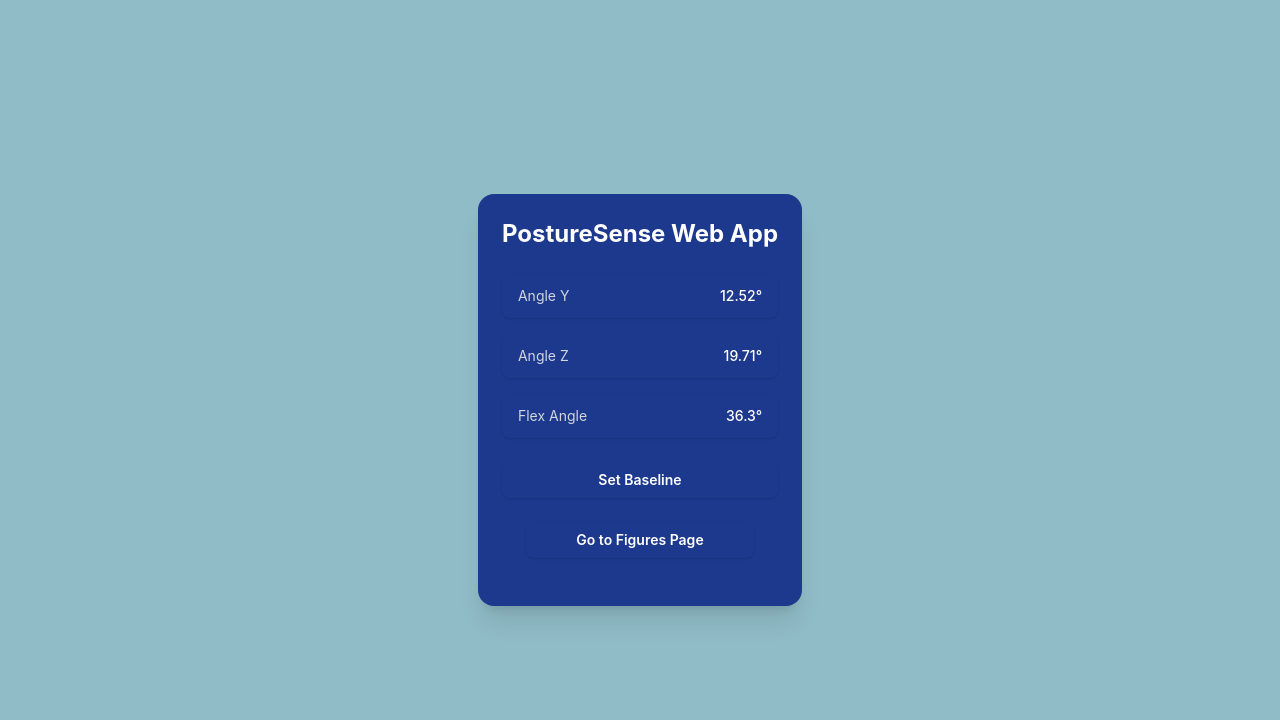
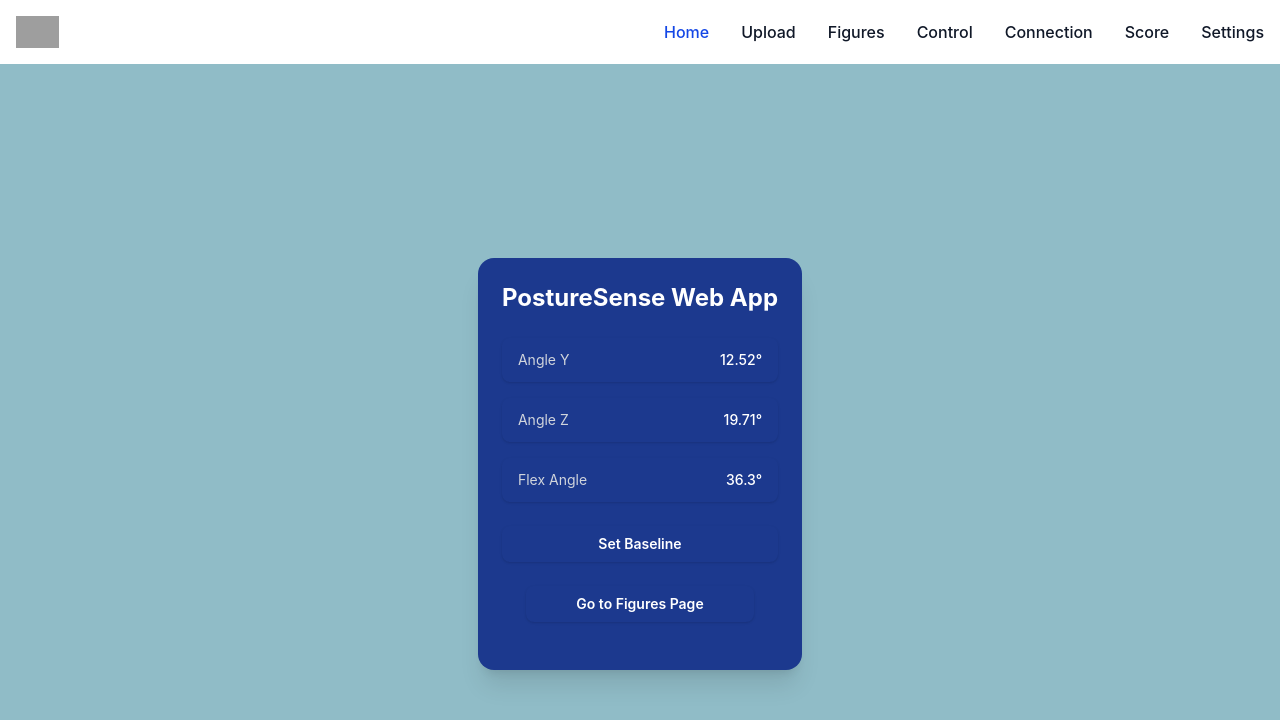
Before and after one commit to JermainePasion/AI-GYB, a React (Vite) app in the folder frontend/: page /home in a window 1280 px wide. Shown: the top 720 px of the page. Built offline with nearby package versions, Linux system fonts and the light colour scheme; grey boxes are pictures that could not be loaded.

Commit message:
basic navbar  and dashboard layout

```diff
--- /dev/null
+++ b/frontend/src/layouts/DashboardLayout.jsx
@@ -0,0 +1,24 @@
+import React from 'react'
+import Navbar from './Navbar';
+
+const DashboardLayout = ({children}) => {
+
+
+  return (
+    <div className=''>
+        <Navbar />
+
+            <div className='flex'>
+                <div className='hidden lg:block'>
+                </div>
+
+                <div className='grow mx-5'>
+                {children}
+                </div>
+            </div>
+
+    </div>
+  )
+}
+
+export default DashboardLayout
--- /dev/null
+++ b/frontend/src/layouts/Navbar.jsx
@@ -0,0 +1,50 @@
+import React from 'react'
+
+function Navbar() {
+  return (
+
+
+<nav class="bg-white border-gray-200 dark:bg-gray-900">
+  <div class="max-w-screen-xl flex flex-wrap items-center justify-between mx-auto p-4">
+    <a href="/home" class="flex items-center space-x-3 rtl:space-x-reverse">
+        <img src="https://flowbite.com/docs/images/logo.svg" class="h-8" alt="Flowbite Logo" />
+        <span class="self-center text-2xl font-semibold whitespace-nowrap dark:text-white">Flowbite</span>
+    </a>
+    <button data-collapse-toggle="navbar-default" type="button" class="inline-flex items-center p-2 w-10 h-10 justify-center text-sm text-gray-500 rounded-lg md:hidden hover:bg-gray-100 focus:outline-none focus:ring-2 focus:ring-gray-200 dark:text-gray-400 dark:hover:bg-gray-700 dark:focus:ring-gray-600" aria-controls="navbar-default" aria-expanded="false">
+        <span class="sr-only">Open main menu</span>
+        <svg class="w-5 h-5" aria-hidden="true" xmlns="http://www.w3.org/2000/svg" fill="none" viewBox="0 0 17 14">
+            <path stroke="currentColor" stroke-linecap="round" stroke-linejoin="round" stroke-width="2" d="M1 1h15M1 7h15M1 13h15"/>
+        </svg>
+    </button>
+    <div class="hidden w-full md:block md:w-auto" id="navbar-default">
+      <ul class="font-medium flex flex-col p-4 md:p-0 mt-4 border border-gray-100 rounded-lg bg-gray-50 md:flex-row md:space-x-8 rtl:space-x-reverse md:mt-0 md:border-0 md:bg-white dark:bg-gray-800 md:dark:bg-gray-900 dark:border-gray-700">
+        <li>
+          <a href="/home" class="block py-2 px-3 text-white bg-blue-700 rounded-sm md:bg-transparent md:text-blue-700 md:p-0 dark:text-white md:dark:text-blue-500" aria-current="page">Home</a>
+        </li>
+        <li>
+          <a href="/upload" class="block py-2 px-3 text-gray-900 rounded-sm hover:bg-gray-100 md:hover:bg-transparent md:border-0 md:hover:text-blue-700 md:p-0 dark:text-white md:dark:hover:text-blue-500 dark:hover:bg-gray-700 dark:hover:text-white md:dark:hover:bg-transparent">Upload</a>
+        </li>
+        <li>
+          <a href="/figures" class="block py-2 px-3 text-gray-900 rounded-sm hover:bg-gray-100 md:hover:bg-transparent md:border-0 md:hover:text-blue-700 md:p-0 dark:text-white md:dark:hover:text-blue-500 dark:hover:bg-gray-700 dark:hover:text-white md:dark:hover:bg-transparent">Figures</a>
+        </li>
+        <li>
+          <a href="/control" class="block py-2 px-3 text-gray-900 rounded-sm hover:bg-gray-100 md:hover:bg-transparent md:border-0 md:hover:text-blue-700 md:p-0 dark:text-white md:dark:hover:text-blue-500 dark:hover:bg-gray-700 dark:hover:text-white md:dark:hover:bg-transparent">Control</a>
+        </li>
+        <li>
+          <a href="/connection" class="block py-2 px-3 text-gray-900 rounded-sm hover:bg-gray-100 md:hover:bg-transparent md:border-0 md:hover:text-blue-700 md:p-0 dark:text-white md:dark:hover:text-blue-500 dark:hover:bg-gray-700 dark:hover:text-white md:dark:hover:bg-transparent">Connection</a>
+        </li>
+        <li>
+          <a href="/score" class="block py-2 px-3 text-gray-900 rounded-sm hover:bg-gray-100 md:hover:bg-transparent md:border-0 md:hover:text-blue-700 md:p-0 dark:text-white md:dark:hover:text-blue-500 dark:hover:bg-gray-700 dark:hover:text-white md:dark:hover:bg-transparent">Score</a>
+        </li>
+        <li>
+          <a href="/settings" class="block py-2 px-3 text-gray-900 rounded-sm hover:bg-gray-100 md:hover:bg-transparent md:border-0 md:hover:text-blue-700 md:p-0 dark:text-white md:dark:hover:text-blue-500 dark:hover:bg-gray-700 dark:hover:text-white md:dark:hover:bg-transparent">Settings</a>
+        </li>
+      </ul>
+    </div>
+  </div>
+</nav>
+
+  )
+}
+
+export default Navbar
--- a/frontend/src/screens/AuthScreen.jsx
+++ b/frontend/src/screens/AuthScreen.jsx
@@ -62,7 +62,7 @@ export default function AuthScreen() {
   };
 
   return (
-    <div className="min-h-screen flex items-center justify-center bg-gray-100 px-4">
+    <div className="min-h-screen flex items-center justify-center bg-background px-4">
       <div className="max-w-md w-full bg-white p-8 rounded shadow-md">
         <div className="mb-6 flex justify-center space-x-4">
           <button
@@ -130,7 +130,7 @@ export default function AuthScreen() {
               value={formData.password}
               onChange={handleChange}
               required
-              className="w-full border border-gray-300 text-black rounded px-3 py-2 text-black focus:outline-none focus:ring-2 focus:ring-[#A4CCD9]"
+              className="w-full border border-gray-300 rounded px-3 py-2 text-black focus:outline-none focus:ring-2 focus:ring-[#A4CCD9]"
             />
           </div>
 
--- a/frontend/src/screens/ConnectionScreen.jsx
+++ b/frontend/src/screens/ConnectionScreen.jsx
@@ -1,8 +1,11 @@
 import React from 'react'
+import DashboardLayout from '../layouts/DashboardLayout'
 
 function ConnectionScreen() {
   return (
-    <div>ConnectionScreen</div>
+    <DashboardLayout>
+      <div>ConnectionScreen</div>
+    </DashboardLayout>
   )
 }
 
--- a/frontend/src/screens/ControlScreen.jsx
+++ b/frontend/src/screens/ControlScreen.jsx
@@ -1,8 +1,11 @@
 import React from 'react'
+import DashboardLayout from '../layouts/DashboardLayout'
 
 function ControlScreen() {
   return (
-    <div>ControlScreen</div>
+    <DashboardLayout>
+      <div>ControlScreen</div>
+    </DashboardLayout>
   )
 }
 
--- a/frontend/src/screens/HomeScreen.jsx
+++ b/frontend/src/screens/HomeScreen.jsx
@@ -1,6 +1,7 @@
 import { useEffect, useState } from 'react';
 import axios from 'axios';
 import { useNavigate } from 'react-router-dom';
+import DashboardLayout from '../layouts/DashboardLayout';
 
 const ESP_IP = '192.168.100.66';
 const BACKEND_IP = '192.168.100.8';
@@ -64,7 +65,7 @@ function HomeScreen() {
     navigate('/figures');
   };
  const DataCard = ({ label, value }) => (
-  <div className="flex justify-between items-center bg-background px-4 py-3 rounded-lg shadow-sm text-sm">
+  <div className="flex justify-between items-center bg-background  px-4 py-3 rounded-lg shadow-sm text-sm">
     <span className="text-gray-300">{label}</span>
     <span className="font-medium">{value}</span>
   </div>
@@ -72,7 +73,7 @@ function HomeScreen() {
 
 
   return (
-
+    <DashboardLayout>
       <div className="min-h-screen bg-background text-white flex items-center justify-center px-2">
     <div className=" max-w-md bg-secondary rounded-2xl p-6 shadow-xl bg-blue-900">
       <h1 className="text-2xl font-bold text-center text-primary mb-6">
@@ -109,6 +110,8 @@ function HomeScreen() {
     </div>
   </div>
 
+</DashboardLayout>
+
 
   );
 }
--- a/frontend/src/screens/ScoreScreen.jsx
+++ b/frontend/src/screens/ScoreScreen.jsx
@@ -1,8 +1,11 @@
 import React from 'react'
+import DashboardLayout from '../layouts/DashboardLayout'
 
 function ScoreScreen() {
   return (
-    <div>ScoreScreen</div>
+    <DashboardLayout>
+      <div>ScoreScreen</div>
+    </DashboardLayout>
   )
 }
 
--- a/frontend/src/screens/SettingsScreen.jsx
+++ b/frontend/src/screens/SettingsScreen.jsx
@@ -1,8 +1,11 @@
 import React from 'react'
+import DashboardLayout from '../layouts/DashboardLayout'
 
 function SettingsScreen() {
   return (
-    <div>SettingsScreen</div>
+    <DashboardLayout>
+      <div>SettingsScreen</div>
+    </DashboardLayout>
   )
 }
 
--- a/frontend/src/screens/UploadPhotos.jsx
+++ b/frontend/src/screens/UploadPhotos.jsx
@@ -1,5 +1,6 @@
 import { useState } from "react";
 import axios from "axios";
+import DashboardLayout from "../layouts/DashboardLayout";
 
 export default function UploadPhotos({ userId }) {
   const [files, setFiles] = useState([]);
@@ -36,6 +37,7 @@ export default function UploadPhotos({ userId }) {
   };
 
   return (
+    <DashboardLayout>
       <div>
         <form onSubmit={handleSubmit}>
           <input
@@ -62,5 +64,6 @@ export default function UploadPhotos({ userId }) {
           ))}
         </div>
       </div>
+    </DashboardLayout>
   );
 }
```
Also changed, not shown: frontend/src/screens/FigureScreen.jsx (+8 -12 lines). Lines whose indentation alone changed are shown as unchanged.
